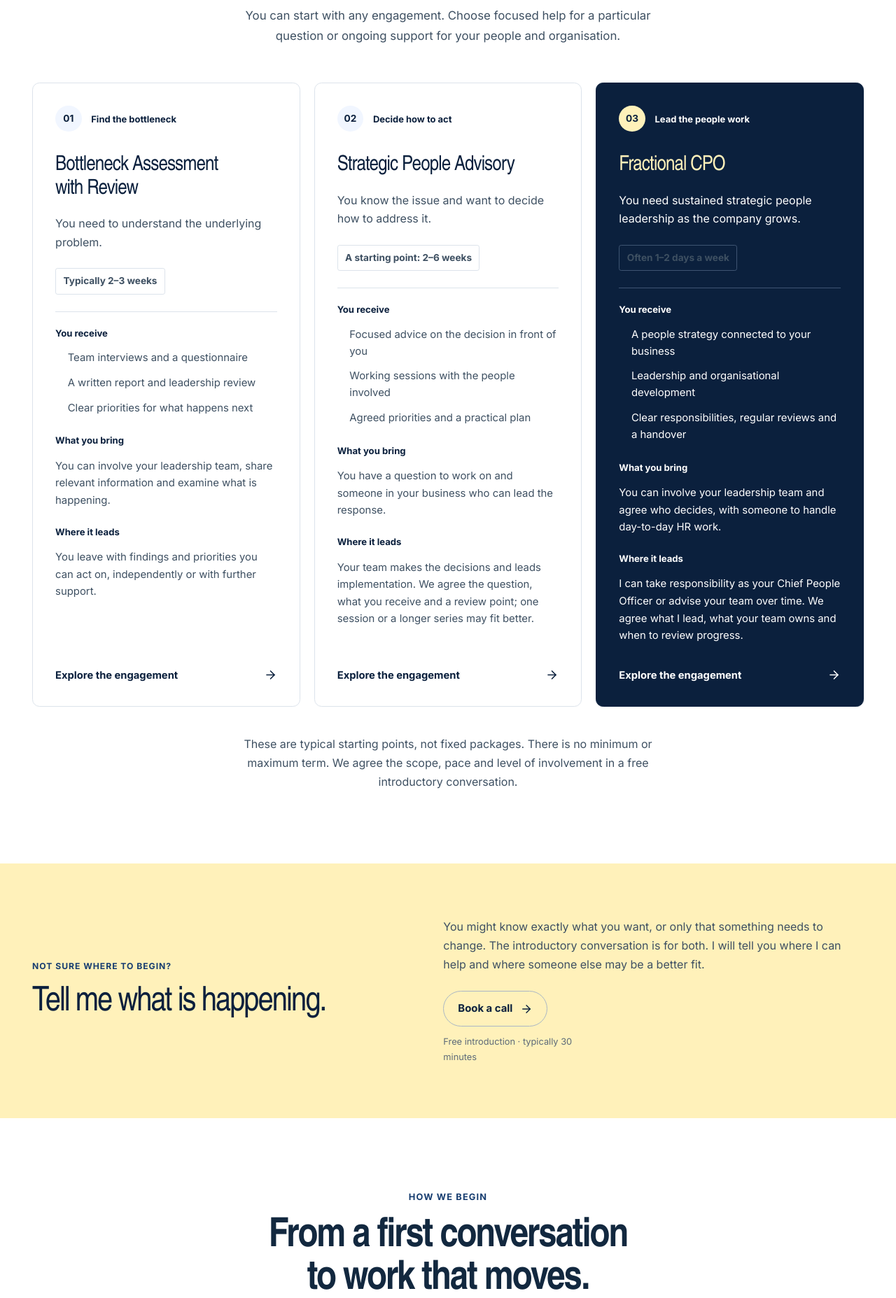
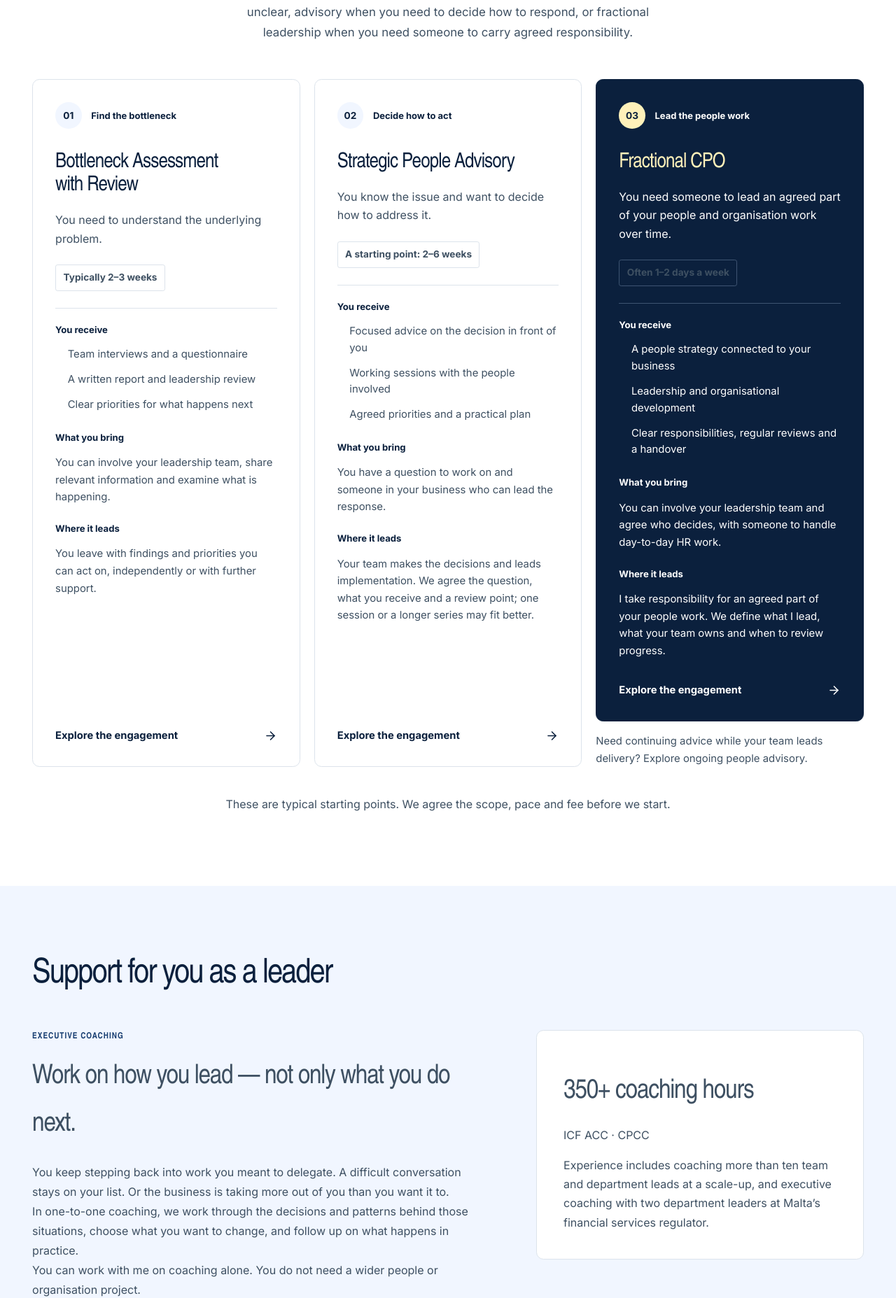
Before and after one commit to Ouroboros-Org/Marc-Berghoff-Homepage, a Next.js app: page /services in a window 1280 px wide. Shown: the part 898-2753 px from the top of the page at 70% size. Built offline with nearby package versions, Linux system fonts and the light colour scheme; no server answers.

Commit message:
Add leadership offers and clarify organisational engagements

```diff
--- a/src/components/engagement-process.tsx
+++ b/src/components/engagement-process.tsx
@@ -8,11 +8,13 @@ export function EngagementProcess({
   intro = "You do not need to arrive with a diagnosis or a chosen service. We work out the right level of support together.",
   wide = false,
   locale = "en",
+  note,
 }: {
   title?: string;
   intro?: string;
   wide?: boolean;
   locale?: SiteLocale;
+  note?: string;
 } = {}) {
   return (
     <section className={styles.section} aria-labelledby="engagement-process-title">
@@ -21,6 +23,7 @@ export function EngagementProcess({
           <p className={styles.eyebrow}>How we begin</p>
           <h2 id="engagement-process-title">{title}</h2>
           <p>{intro}</p>
+          {note ? <p>{note}</p> : null}
         </div>
         <ol className={styles.steps}>
           {getEngagementProcess(locale).map((step, index) => (
--- a/src/components/service-pages/advisory-page.tsx
+++ b/src/components/service-pages/advisory-page.tsx
@@ -1,5 +1,6 @@
+import Link from "next/link";
+
 import type { SiteLocale } from "@/config/routes";
-import { ENGAGEMENT_SCOPE_NOTE } from "@/content/engagements";
 
 import {
   AdjacentServiceLinks,
@@ -32,42 +33,48 @@ export function AdvisoryPageView({ locale }: { locale: SiteLocale }) {
         aside={{
           label: "A typical starting point",
           value: "2–6 weeks",
-          note: "One session or a longer series may be a better fit. We agree the scope and pace in the introductory conversation.",
+          note: "One session or a longer series may be a better fit. We agree the scope before we start.",
         }}
       />
+
+      <section className={styles.sectionDark} aria-labelledby="advisory-decisions">
+        <div className={styles.container}>
+          <div className={styles.sectionHeading}>
+            <h2 className={styles.sectionTitle} id="advisory-decisions">Questions worth working through</h2>
+          </div>
+          <div className={styles.threeColumns}>
+            <article className={styles.feature}>
+              <h3>Which decisions should stop coming back to you?</h3>
+              <p>Clarify who decides, where responsibilities overlap, and what a new management layer should actually own.</p>
+            </article>
+            <article className={styles.feature}>
+              <h3>Who can lead the next stage — and what do they need?</h3>
+              <p>Work out where to develop existing leaders, redefine a role or bring in experience the team does not yet have.</p>
+            </article>
+            <article className={styles.feature}>
+              <h3>Which people priorities will make the biggest difference now?</h3>
+              <p>Put hiring, leadership development and organisational changes in an order that follows the business priorities — rather than treating everything as equally urgent.</p>
+            </article>
+          </div>
+        </div>
+      </section>
 
       <section className={styles.section} aria-labelledby="advisory-scope">
         <div className={styles.container}>
           <div className={`${styles.sectionHeading} ${styles.centered}`}>
-            <p className={styles.eyebrow}>A focused engagement</p>
-            <h2 className={styles.sectionTitle} id="advisory-scope">Enough clarity to take the next step.</h2>
-            <p className={styles.intro}>We begin with a question, work through it with the people involved, and finish with a decision or plan you can use.</p>
+            <h2 className={styles.sectionTitle} id="advisory-scope">What you leave with</h2>
+            <p className={styles.intro}>A decision your team can put into practice.</p>
+            <p>Depending on the question, our work may produce:</p>
           </div>
-          <EngagementDetails engagement={engagement} />
-          <p className={styles.scopeNote}>{ENGAGEMENT_SCOPE_NOTE}</p>
-        </div>
-      </section>
-
-      <section className={styles.sectionDark} aria-labelledby="advisory-decisions">
-        <div className={styles.container}>
-          <div className={styles.sectionHeading}>
-            <p className={styles.eyebrow}>Questions worth working through</p>
-            <h2 className={styles.sectionTitle} id="advisory-decisions">What does your business need from its people next?</h2>
-          </div>
-          <div className={styles.threeColumns}>
-            <article className={styles.feature}>
-              <h3>Clearer roles and decisions</h3>
-              <p>Responsibilities overlap, the same decision keeps coming back to you, or a new management layer needs a clear purpose.</p>
-            </article>
-            <article className={styles.feature}>
-              <h3>Leadership that keeps pace</h3>
-              <p>You need to decide who is ready for more responsibility, where development will help, and when to bring in new experience.</p>
-            </article>
-            <article className={styles.feature}>
-              <h3>People priorities that hold together</h3>
-              <p>Hiring, culture and development compete for attention. You need a practical order that follows the business plan.</p>
-            </article>
-          </div>
+          <EngagementDetails engagement={{
+            ...engagement,
+            receives: [
+              "Clearer roles and decision responsibilities.",
+              "Priorities for hiring, leadership development or organisational change.",
+              "A practical plan with an owner for each next step.",
+            ],
+            boundary: "Your team makes the decisions and leads implementation. We agree what needs to be decided, who will carry the response forward and when to review progress.",
+          }} />
         </div>
       </section>
 
@@ -80,7 +87,7 @@ export function AdvisoryPageView({ locale }: { locale: SiteLocale }) {
           </div>
           <ul className={styles.methods}>
             <li><h3>Working sessions</h3><p>One-to-one advice, group workshops or facilitated discussion with the people who need to agree and act.</p></li>
-            <li><h3>Leadership development</h3><p>Focused coaching for an individual or group when the way people lead is part of the decision.</p></li>
+            <li><h3>Leadership development</h3><p>Focused coaching for an individual or group when the way people lead is part of the decision.</p><p>If you want to work on your own leadership without a wider organisation project, <Link href="/services#coaching">explore standalone executive coaching.</Link></p></li>
             <li><h3>A usable record</h3><p>Depending on the brief, this may be a prioritised plan, clearer role responsibilities, decision agreements or working guidance.</p></li>
             <li><h3>A review and handover</h3><p>We test whether the response makes sense in practice and leave your team clear about what it owns next.</p></li>
           </ul>
@@ -97,14 +104,14 @@ export function AdvisoryPageView({ locale }: { locale: SiteLocale }) {
             </div>
             <div className={styles.feature}>
               <h3>When the work needs more support</h3>
-              <p>If you need continuing advice, we can agree regular reviews. If you need me to take responsibility for ongoing people work and coordinate delivery, we can discuss Fractional CPO support.</p>
-              <p>If the underlying problem is still disputed, the Bottleneck Assessment can help establish what we are working on first.</p>
+              <p>Need support over time? With <Link href="/fractional-cpo#ongoing-advisory">ongoing advisory</Link>, your team leads implementation and I help you work through decisions. As <Link href="/fractional-cpo">Fractional CPO</Link>, I take responsibility for an agreed part of the people work.</p>
+              <p>If the underlying problem is still disputed, the <Link href="/bottleneck-assessment">Bottleneck Assessment</Link> can help establish what we are working on first.</p>
             </div>
           </div>
         </div>
       </section>
 
-      <CompactProcess locale={locale} id="advisory-process" />
+      <CompactProcess locale={locale} id="advisory-process" title="An agreed scope before we start." scope="We agree the question, the decisions we need to reach, who will carry the work forward, the fee and when to review progress. The scope determines whether that takes one session or a longer engagement." />
       <AdjacentServiceLinks
         locale={locale}
         id="advisory-adjacent"
--- a/src/components/service-pages/bottleneck-assessment-page.tsx
+++ b/src/components/service-pages/bottleneck-assessment-page.tsx
@@ -1,10 +1,10 @@
 import Image from "next/image";
 
+import { ButtonLink } from "@/components/button";
 import type { SiteLocale } from "@/config/routes";
 
 import {
   AdjacentServiceLinks,
-  CompactProcess,
   EngagementDetails,
   getEngagement,
   ServiceClosing,
@@ -114,6 +114,7 @@ export function BottleneckAssessmentPageView({ locale }: { locale: SiteLocale })
             <div className={styles.feature}>
               <h3>Agreed before we begin</h3>
               <p>The fee is fixed and agreed before we start. The scope sets out who is involved, what the assessment will cover and the review workshop.</p>
+              <ButtonLink href="/contact#how-we-begin" variant="text">How the work begins</ButtonLink>
             </div>
             <div className={styles.feature}>
               <h3>A focused guarantee</h3>
@@ -146,7 +147,6 @@ export function BottleneckAssessmentPageView({ locale }: { locale: SiteLocale })
         </div>
       </section>
 
-      <CompactProcess locale={locale} id="assessment-process" />
       <AdjacentServiceLinks
         locale={locale}
         id="assessment-adjacent"
--- a/src/components/service-pages/services-landing.module.css
+++ b/src/components/service-pages/services-landing.module.css
@@ -9,6 +9,8 @@
 
 .offers > li {
   min-width: 0;
+  display: flex;
+  flex-direction: column;
 }
 
 .offer {
@@ -16,7 +18,7 @@
   --offer-line: var(--line);
   display: flex;
   min-width: 0;
-  height: 100%;
+  flex: 1;
   flex-direction: column;
   padding: clamp(1.4rem, 2.5vw, 2rem);
   border: 1px solid var(--offer-line);
@@ -164,24 +166,39 @@
   outline-offset: 5px;
 }
 
-.decision {
-  padding-block: clamp(3.5rem, 6vw, 5rem);
-  background: var(--yellow-soft);
+.advisoryLink {
+  margin: 1rem 0 0;
+  font-size: 0.93rem;
+  line-height: 1.65;
 }
 
-.decisionGrid {
+.coaching {
   display: grid;
-  grid-template-columns: minmax(0, 0.85fr) minmax(0, 1fr);
-  align-items: center;
-  gap: clamp(2rem, 6vw, 6rem);
+  grid-template-columns: minmax(0, 1.4fr) minmax(0, 1fr);
+  align-items: start;
+  gap: clamp(2rem, 5vw, 4rem);
 }
 
-.decisionGrid > div > p {
-  line-height: 1.7;
+.leadershipTitle {
+  margin: 0 0 1.25rem;
+  color: var(--navy);
+  font-family: var(--display, "Instrument Sans Variable", sans-serif);
+  font-size: clamp(1.8rem, 3vw, 2.6rem);
+  font-weight: 580;
+  letter-spacing: -0.03em;
+  line-height: 1.15;
 }
 
-.decisionGrid > div:last-child > p:first-child {
-  margin: 0 0 1.5rem;
+.peers {
+  margin-top: clamp(3rem, 7vw, 6rem);
+  padding-top: clamp(3rem, 7vw, 6rem);
+  border-top: 1px solid var(--line);
+}
+
+.peers h4 {
+  margin: 0;
+  font-size: 1.3rem;
+  font-weight: 600;
 }
 
 .processAnchor {
@@ -204,7 +221,7 @@
     margin-bottom: 1.5rem;
   }
 
-  .decisionGrid {
+  .coaching {
     grid-template-columns: 1fr;
     gap: 1.5rem;
   }
--- a/src/components/service-pages/services-landing.tsx
+++ b/src/components/service-pages/services-landing.tsx
@@ -5,7 +5,7 @@ import { ButtonLink } from "@/components/button";
 import { EngagementProcess } from "@/components/engagement-process";
 import { StructuredData } from "@/components/structured-data";
 import { getRouteHref, type SiteLocale } from "@/config/routes";
-import { getPrimaryContactAction, getSiteUrl } from "@/config/site";
+import { getSiteUrl } from "@/config/site";
 import { ENGAGEMENTS, ENGAGEMENT_SCOPE_NOTE } from "@/content/engagements";
 
 import { ServiceClosing, ServiceHero } from "./shared";
@@ -41,11 +41,11 @@ export function ServicesLanding({ locale }: { locale: SiteLocale }) {
         breadcrumb="Services"
         eyebrow="People, leadership and organisation"
         title="Choose the support your business needs."
-        lead="Work with me on your people, leadership and organisation. We can understand an unclear issue, work through a decision or agree ongoing CPO support."
+        lead="Work with me on your organisation, your leadership, or the decisions you want to think through with other owners. Start with what you need; we can work out the right format together."
         aside={{
           label: "A conversation first",
           value: "You do not have to choose alone.",
-          note: "Bring a question, a clear brief, or simply a wish to get to know me.",
+          note: "Bring a question, a clear brief, or simply a wish to get to know me. You might know exactly what you want, or only that something needs to change. I will tell you where I can help and where someone else may be a better fit.",
         }}
         secondary={{
           href: getRouteHref("selfCheck", locale),
@@ -55,12 +55,11 @@ export function ServicesLanding({ locale }: { locale: SiteLocale }) {
         }}
       />
 
-      <section className={pageStyles.section} aria-labelledby="service-options">
+      <section className={`${pageStyles.section} ${pageStyles.anchor}`} id="organisation" aria-labelledby="service-options">
         <div className={pageStyles.container}>
           <div className={`${pageStyles.sectionHeading} ${pageStyles.centered}`}>
-            <p className={pageStyles.eyebrow}>Three ways to work together</p>
-            <h2 className={pageStyles.sectionTitle} id="service-options">Start where your business is.</h2>
-            <p className={pageStyles.intro}>You can start with any engagement. Choose focused help for a particular question or ongoing support for your people and organisation.</p>
+            <h2 className={pageStyles.sectionTitle} id="service-options">Support for your organisation</h2>
+            <p className={pageStyles.intro}>You can start with any engagement. Choose an assessment when the issue is unclear, advisory when you need to decide how to respond, or fractional leadership when you need someone to carry agreed responsibility.</p>
           </div>
           <ol className={styles.offers}>
             {ENGAGEMENTS.map((engagement) => (
@@ -95,6 +94,9 @@ export function ServicesLanding({ locale }: { locale: SiteLocale }) {
                   </dl>
                   <span className={styles.offerAction}>Explore the engagement <ArrowRight aria-hidden="true" size={19} /></span>
                 </Link>
+                {engagement.id === "fractional-cpo" ? (
+                  <p className={styles.advisoryLink}>Need continuing advice while your team leads delivery? <Link href="/fractional-cpo#ongoing-advisory">Explore ongoing people advisory.</Link></p>
+                ) : null}
               </li>
             ))}
           </ol>
@@ -102,41 +104,67 @@ export function ServicesLanding({ locale }: { locale: SiteLocale }) {
         </div>
       </section>
 
-      <section className={styles.decision} aria-labelledby="service-decision">
+      <section className={pageStyles.sectionTint} aria-labelledby="leader-support">
         <div className={pageStyles.container}>
-          <div className={styles.decisionGrid}>
-            <div>
-              <p className={pageStyles.eyebrow}>Not sure where to begin?</p>
-              <h2 className={pageStyles.sectionTitle} id="service-decision">Tell me what is happening.</h2>
+          <div className={pageStyles.sectionHeading}>
+            <h2 className={pageStyles.sectionTitle} id="leader-support">Support for you as a leader</h2>
+          </div>
+          <section className={`${styles.coaching} ${pageStyles.anchor}`} id="coaching" aria-labelledby="coaching-title">
+            <div className={pageStyles.textColumn}>
+              <h3 className={pageStyles.eyebrow} id="coaching-title">Executive coaching</h3>
+              <p className={styles.leadershipTitle}>Work on how you lead — not only what you do next.</p>
+              <p>You keep stepping back into work you meant to delegate. A difficult conversation stays on your list. Or the business is taking more out of you than you want it to.</p>
+              <p>In one-to-one coaching, we work through the decisions and patterns behind those situations, choose what you want to change, and follow up on what happens in practice.</p>
+              <p>You can work with me on coaching alone. You do not need a wider people or organisation project.</p>
+              <ButtonLink href="/contact?interest=coaching#enquiry">Talk about coaching</ButtonLink>
             </div>
-            <div>
-              <p>You might know exactly what you want, or only that something needs to change. The introductory conversation is for both. I will tell you where I can help and where someone else may be a better fit.</p>
-              <ButtonLink href={getPrimaryContactAction(locale).href} variant="secondary">Book a call</ButtonLink>
-              <p className={pageStyles.helper}>Free introduction · typically 30 minutes</p>
+            <aside className={pageStyles.choice} aria-label="Coaching experience">
+              <p className={styles.leadershipTitle}>350+ coaching hours</p>
+              <p>ICF ACC · CPCC</p>
+              <p>Experience includes coaching more than ten team and department leads at a scale-up, and executive coaching with two department leaders at Malta’s financial services regulator.</p>
+            </aside>
+          </section>
+          <section className={`${styles.peers} ${pageStyles.anchor}`} id="peer-advisory" aria-labelledby="peer-title">
+            <div className={pageStyles.sectionHeading}>
+              <h3 className={styles.leadershipTitle} id="peer-title">Peer advisory for business owners</h3>
+              <p className={pageStyles.intro}>You do not have to work through every decision alone.</p>
+              <p>A place to bring the decisions you are wrestling with, hear perspectives from other owners, and challenge your own thinking.</p>
             </div>
-          </div>
+            <div className={pageStyles.twoColumns}>
+              <article className={pageStyles.choice}>
+                <h4>Based in Malta?</h4>
+                <p>I chair a Vistage peer-advisory group for business owners. Get in touch to explore whether it could be the right fit.</p>
+                <ButtonLink href="/contact?interest=malta-peer-advisory#enquiry" variant="text">Explore the Malta group</ButtonLink>
+              </article>
+              <article className={pageStyles.choice}>
+                <h4>Based elsewhere in Europe?</h4>
+                <p>I’m curating a new peer-advisory group for European small-business owners. Register your interest to hear more as it takes shape.</p>
+                <ButtonLink href="/contact#european-peer-advisory" variant="text">Join the European waitlist</ButtonLink>
+                <p className={pageStyles.helper}>Registering interest does not commit you to joining.</p>
+              </article>
+            </div>
+          </section>
         </div>
       </section>
 
-      <div id="process" className={styles.processAnchor}>
-        <EngagementProcess locale={locale} />
-      </div>
-
-      <section className={pageStyles.sectionTint} aria-labelledby="service-methods">
+      <section className={pageStyles.section} aria-labelledby="service-methods">
         <div className={pageStyles.container}>
           <div className={`${pageStyles.sectionHeading} ${pageStyles.centered}`}>
-            <p className={pageStyles.eyebrow}>The tools follow the work</p>
-            <h2 className={pageStyles.sectionTitle} id="service-methods">One engagement can take several forms.</h2>
-            <p className={pageStyles.intro}>We choose the methods that help your team decide and act. They sit inside the agreed scope.</p>
+            <h2 className={pageStyles.sectionTitle} id="service-methods">Methods inside organisational work</h2>
+            <p className={pageStyles.intro}>Within an assessment, advisory or fractional engagement, we choose the methods that help the people involved decide and act.</p>
           </div>
           <ul className={pageStyles.methods}>
-            <li><h3>Coaching and leadership development</h3><p>Individual or group work on the expectations, decisions and conversations that leadership now requires.</p></li>
-            <li><h3>Workshops and peer discussion</h3><p>Focused sessions where the people involved test a question, work through differences and agree a way forward.</p></li>
+            <li><h3>Coaching and leadership development</h3><p>Individual or group work on the expectations, decisions and conversations that leadership now requires. One-to-one <Link href="/services#coaching">executive coaching is also available as a standalone engagement.</Link></p></li>
+            <li><h3>Team workshops</h3><p>Focused sessions where the people involved test a question, work through differences and agree a way forward.</p></li>
             <li><h3>Practical working documents</h3><p>Role clarity, decision responsibilities, people priorities and other documents your team can use after the engagement.</p></li>
             <li><h3>Advice close to the work</h3><p>Work through decisions with me, with more direct involvement when you want me to take responsibility as your Fractional CPO.</p></li>
           </ul>
         </div>
       </section>
+
+      <div id="process" className={styles.processAnchor}>
+        <EngagementProcess locale={locale} note="The European peer-group waitlist is a separate expression of interest; its format and next steps will be shared as the group takes shape." />
+      </div>
 
       <ServiceClosing
         locale={locale}
--- a/src/content/engagements.ts
+++ b/src/content/engagements.ts
@@ -53,16 +53,16 @@ export const ENGAGEMENTS: readonly Engagement[] = [
     title: "Fractional CPO",
     shortTitle: "Lead the people work",
     href: "/fractional-cpo",
-    situation: "You need sustained strategic people leadership as the company grows.",
+    situation: "You need someone to lead an agreed part of your people and organisation work over time.",
     summary: "Work with me on people strategy, leadership and organisational development, through an agreed CPO remit or ongoing advice.",
     rhythm: "Often 1–2 days a week",
     receives: ["A people strategy connected to your business", "Leadership and organisational development", "Clear responsibilities, regular reviews and a handover"],
     readiness: "You can involve your leadership team and agree who decides, with someone to handle day-to-day HR work.",
-    boundary: "I can take responsibility as your Chief People Officer or advise your team over time. We agree what I lead, what your team owns and when to review progress.",
+    boundary: "I take responsibility for an agreed part of your people work. We define what I lead, what your team owns and when to review progress.",
     nextStep: "Explore ongoing support",
     featured: true,
   },
 ];
 
 export const ENGAGEMENT_SCOPE_NOTE =
-  "These are typical starting points, not fixed packages. There is no minimum or maximum term. We agree the scope, pace and level of involvement in a free introductory conversation.";
+  "These are typical starting points. We agree the scope, pace and fee before we start.";
```
Also changed, not shown: src/components/service-pages/fractional-people-leadership-page.tsx (+7 -9 lines), src/components/service-pages/shared.tsx (+9 -4 lines).
